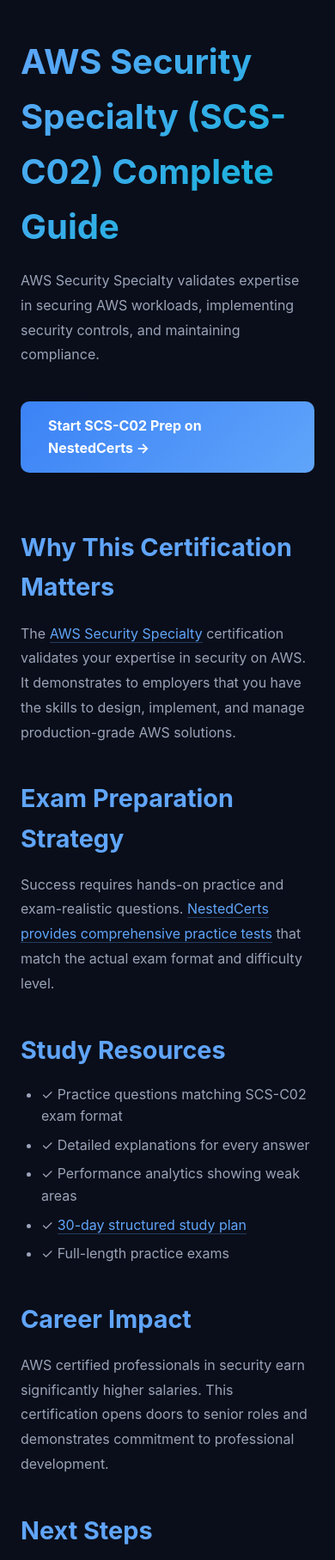
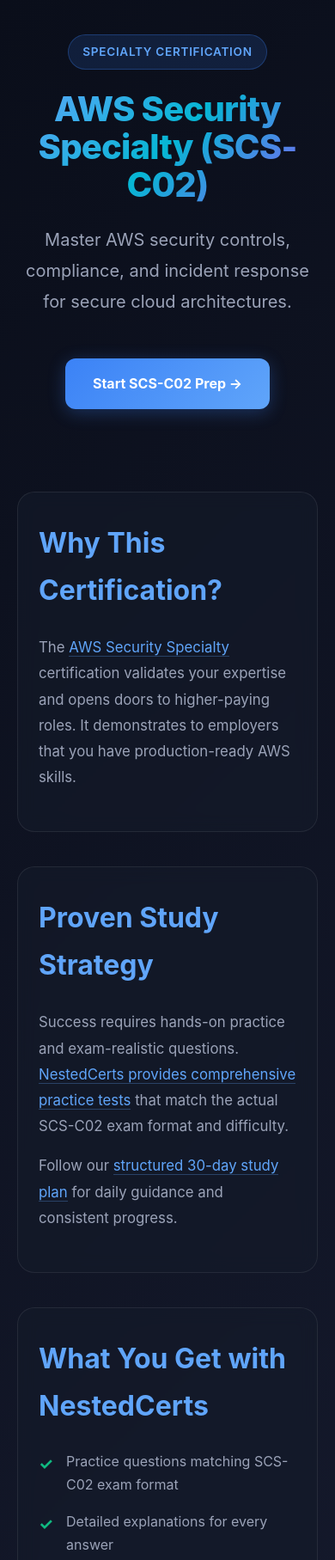
Before and after one commit to MrNimbus99/aws-security-specialty-guide, a plain HTML site: page index.html in a window 390 px wide. Shown: the top 1815 px of the page at 86% size. Drawn offline with Linux system fonts and the light colour scheme.

Commit message:
Modern redesign: gradient animations, better UX, mobile-optimized

```diff
--- a/index.html
+++ b/index.html
@@ -3,34 +3,80 @@
 <head>
 <meta charset="UTF-8">
 <meta name="viewport" content="width=device-width, initial-scale=1.0">
-<meta name="description" content="AWS Security Specialty (SCS-C02) complete study guide. AWS Security Specialty validates expertise in securing AWS workloads, implementing security controls, and maintaining compliance.">
+<meta name="description" content="AWS Security Specialty (SCS-C02) complete study guide. Master AWS security controls, compliance, and incident response for secure cloud architectures. Pass with NestedCerts.">
 <title>AWS Security Specialty Guide | SCS-C02 Exam Prep 2026</title>
 <link rel="preconnect" href="https://nestedcerts.com">
-<style>*{margin:0;padding:0;box-sizing:border-box}body{font-family:-apple-system,BlinkMacSystemFont,'Segoe UI',sans-serif;background:#0a0e1a;color:#e8edf9;line-height:1.6}.container{max-width:1000px;margin:0 auto;padding:40px 24px}h1{font-size:2.5rem;margin-bottom:16px;background:linear-gradient(135deg,#60a5fa,#06b6d4);-webkit-background-clip:text;-webkit-text-fill-color:transparent}h2{font-size:1.8rem;margin:40px 0 16px;color:#60a5fa}p{color:#9ba3b8;margin-bottom:16px;line-height:1.8}a{color:#60a5fa;text-decoration:none;border-bottom:1px solid rgba(96,165,250,0.3)}a:hover{color:#06b6d4;border-bottom-color:#06b6d4}.cta{display:inline-block;padding:16px 32px;background:linear-gradient(135deg,#3b82f6,#60a5fa);color:white;border-radius:10px;font-weight:700;margin:24px 0;border:none}.cta:hover{transform:translateY(-2px);box-shadow:0 8px 30px rgba(59,130,246,0.4)}ul{margin:16px 0 16px 24px;color:#9ba3b8}li{margin-bottom:8px}</style>
+<style>* { margin: 0; padding: 0; box-sizing: border-box; }
+html { scroll-behavior: smooth; -webkit-font-smoothing: antialiased; }
+body { font-family: -apple-system, BlinkMacSystemFont, 'Segoe UI', 'Inter', sans-serif; background: linear-gradient(135deg, #0a0e1a 0%, #1a1f35 100%); color: #e8edf9; line-height: 1.7; }
+.container { max-width: 1100px; margin: 0 auto; padding: 60px 24px; }
+.hero { text-align: center; margin-bottom: 80px; animation: fadeInUp 0.8s ease; }
+@keyframes fadeInUp { from { opacity: 0; transform: translateY(30px); } to { opacity: 1; transform: translateY(0); } }
+.badge { display: inline-block; padding: 8px 16px; background: rgba(59, 130, 246, 0.15); border: 1px solid rgba(59, 130, 246, 0.3); border-radius: 100px; font-size: 0.85rem; font-weight: 600; color: #60a5fa; margin-bottom: 24px; text-transform: uppercase; letter-spacing: 0.05em; }
+h1 { font-size: clamp(2.5rem, 6vw, 4rem); font-weight: 800; line-height: 1.1; margin-bottom: 24px; background: linear-gradient(135deg, #60a5fa, #06b6d4, #8b5cf6); -webkit-background-clip: text; -webkit-text-fill-color: transparent; background-clip: text; letter-spacing: -0.02em; }
+.lead { font-size: 1.25rem; color: #9ba3b8; max-width: 700px; margin: 0 auto 32px; line-height: 1.8; }
+.cta { display: inline-flex; align-items: center; gap: 8px; padding: 16px 32px; background: linear-gradient(135deg, #3b82f6, #60a5fa); color: white; border-radius: 12px; font-weight: 700; text-decoration: none; margin: 16px 8px; transition: all 0.3s ease; box-shadow: 0 4px 20px rgba(59, 130, 246, 0.3); border: none; }
+.cta:hover { transform: translateY(-2px); box-shadow: 0 8px 30px rgba(59, 130, 246, 0.5); }
+.section { background: rgba(21, 27, 43, 0.6); border: 1px solid rgba(255, 255, 255, 0.08); border-radius: 20px; padding: 48px; margin-bottom: 40px; backdrop-filter: blur(10px); transition: all 0.3s ease; }
+.section:hover { border-color: rgba(59, 130, 246, 0.3); transform: translateY(-2px); }
+h2 { font-size: 2rem; margin-bottom: 24px; color: #60a5fa; font-weight: 700; }
+p { color: #9ba3b8; margin-bottom: 16px; line-height: 1.8; font-size: 1.05rem; }
+a { color: #60a5fa; text-decoration: none; border-bottom: 1px solid rgba(96, 165, 250, 0.3); transition: all 0.2s ease; }
+a:hover { color: #06b6d4; border-bottom-color: #06b6d4; }
+ul { margin: 24px 0; padding-left: 0; list-style: none; }
+li { margin-bottom: 16px; padding-left: 32px; position: relative; color: #9ba3b8; line-height: 1.7; }
+li::before { content: "✓"; position: absolute; left: 0; color: #10b981; font-weight: 700; font-size: 1.2rem; }
+.footer { margin-top: 80px; padding-top: 40px; border-top: 1px solid rgba(255, 255, 255, 0.1); text-align: center; color: #6b7280; font-size: 0.95rem; }
+.footer a { margin: 0 12px; }
+@media (max-width: 768px) { .container { padding: 40px 20px; } h1 { font-size: 2.5rem; } .section { padding: 32px 24px; } }</style>
 </head>
 <body>
 <div class="container">
-<h1>AWS Security Specialty (SCS-C02) Complete Guide</h1>
-<p>AWS Security Specialty validates expertise in securing AWS workloads, implementing security controls, and maintaining compliance.</p>
-<a href="https://nestedcerts.com/articles/security-specialty" class="cta">Start SCS-C02 Prep on NestedCerts →</a>
-<h2>Why This Certification Matters</h2>
-<p>The <a href="https://nestedcerts.com/articles/security-specialty">AWS Security Specialty</a> certification validates your expertise in security on AWS. It demonstrates to employers that you have the skills to design, implement, and manage production-grade AWS solutions.</p>
-<h2>Exam Preparation Strategy</h2>
-<p>Success requires hands-on practice and exam-realistic questions. <a href="https://nestedcerts.com">NestedCerts provides comprehensive practice tests</a> that match the actual exam format and difficulty level.</p>
-<h2>Study Resources</h2>
+<div class="hero">
+<div class="badge">Specialty Certification</div>
+<h1>AWS Security Specialty (SCS-C02)</h1>
+<p class="lead">Master AWS security controls, compliance, and incident response for secure cloud architectures.</p>
+<a href="https://nestedcerts.com/articles/security-specialty" class="cta">Start SCS-C02 Prep →</a>
+</div>
+
+<div class="section">
+<h2>Why This Certification?</h2>
+<p>The <a href="https://nestedcerts.com/articles/security-specialty">AWS Security Specialty</a> certification validates your expertise and opens doors to higher-paying roles. It demonstrates to employers that you have production-ready AWS skills.</p>
+</div>
+
+<div class="section">
+<h2>Proven Study Strategy</h2>
+<p>Success requires hands-on practice and exam-realistic questions. <a href="https://nestedcerts.com">NestedCerts provides comprehensive practice tests</a> that match the actual SCS-C02 exam format and difficulty.</p>
+<p>Follow our <a href="https://nestedcerts.com/articles/30-day-path">structured 30-day study plan</a> for daily guidance and consistent progress.</p>
+</div>
+
+<div class="section">
+<h2>What You Get with NestedCerts</h2>
 <ul>
-<li>✓ Practice questions matching SCS-C02 exam format</li>
-<li>✓ Detailed explanations for every answer</li>
-<li>✓ Performance analytics showing weak areas</li>
-<li>✓ <a href="https://nestedcerts.com/articles/30-day-path">30-day structured study plan</a></li>
-<li>✓ Full-length practice exams</li>
+<li>Practice questions matching SCS-C02 exam format</li>
+<li>Detailed explanations for every answer</li>
+<li>Performance analytics showing weak areas</li>
+<li>30-day structured study plan</li>
+<li>Full-length practice exams</li>
+<li>Mobile-friendly platform</li>
 </ul>
+<a href="https://nestedcerts.com" class="cta">Start Free Practice →</a>
+</div>
+
+<div class="section">
 <h2>Career Impact</h2>
-<p>AWS certified professionals in security earn significantly higher salaries. This certification opens doors to senior roles and demonstrates commitment to professional development.</p>
-<h2>Next Steps</h2>
-<p>Ready to start your Security Specialty journey? <a href="https://nestedcerts.com">NestedCerts offers free practice questions</a> to help you assess your readiness and identify study priorities.</p>
-<a href="https://nestedcerts.com/certifications" class="cta">View All AWS Certifications →</a>
-<p style="margin-top:60px;padding-top:40px;border-top:1px solid rgba(255,255,255,0.1);text-align:center;color:#6b7280">© 2026 <a href="https://nestedcerts.com">NestedCerts</a> | <a href="https://nestedcerts.com/pricing">Pricing</a> | <a href="https://nestedcerts.com/help">Help</a></p>
+<p>AWS certified professionals earn significantly higher salaries. This certification demonstrates your commitment to excellence and validates your skills to employers worldwide.</p>
+</div>
+
+<div class="section">
+<h2>Ready to Get Certified?</h2>
+<p>Join thousands who passed their AWS Security Specialty exam with <a href="https://nestedcerts.com">NestedCerts</a>. Start with free practice questions and see why our platform has a 92% pass rate.</p>
+<a href="https://nestedcerts.com/certifications" class="cta">View All Certifications →</a>
+</div>
+
+<div class="footer">
+<p>© 2026 <a href="https://nestedcerts.com">NestedCerts</a> | <a href="https://nestedcerts.com/pricing">Pricing</a> | <a href="https://nestedcerts.com/help">Help</a> | <a href="https://nestedcerts.com/certifications">All Certs</a></p>
+</div>
 </div>
 </body>
 </html>
```
